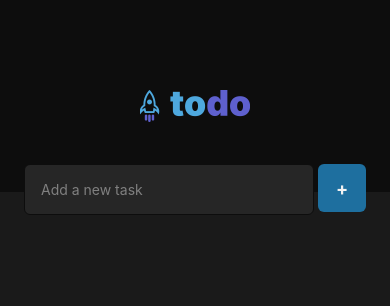
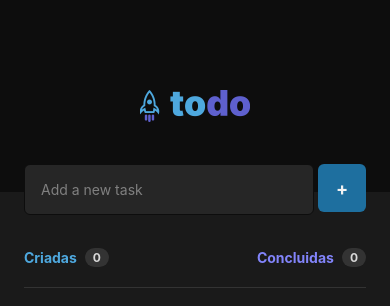
Before and after one commit to brunaporato/app_todolist, a React Native app: screen / in a window 390 px wide. Shown: the top 306 px of the page. Built offline with nearby package versions, Linux system fonts and the light colour scheme.

Commit message:
feat: stylization of list header

```diff
--- a/src/screens/Home/index.tsx
+++ b/src/screens/Home/index.tsx
@@ -23,6 +23,20 @@ export function Home() {
             <Text style={styles.buttonText}>+</Text>
           </TouchableOpacity>
         </View>
+        <View style={styles.headerList}>
+          <View style={styles.textHeaderList}>
+            <Text style={styles.created}>Criadas</Text>
+            <View style={styles.numberContainer}>
+              <Text style={styles.numberHeader}>0</Text>
+            </View>
+          </View>
+          <View style={styles.textHeaderList}>
+            <Text style={styles.done}>Concluidas</Text>
+            <View style={styles.numberContainer}>
+              <Text style={styles.numberHeader}>0</Text>
+            </View>
+          </View>
+        </View>
       </View>
     </View>
   )
--- a/src/screens/Home/styles.ts
+++ b/src/screens/Home/styles.ts
@@ -52,4 +52,44 @@ export const styles = StyleSheet.create({
     fontSize: 18,
     fontWeight: 'bold',
   },
+
+  headerList: {
+    flexDirection: 'row',
+    justifyContent: 'space-between',
+    paddingVertical: 20,
+    marginTop: 13,
+    borderBottomColor: '#333',
+    borderBottomWidth: 1,
+  },
+
+  textHeaderList: {
+    flexDirection: 'row',
+    gap: 8,
+    alignItems: 'center',
+  },
+
+  created: {
+    color: '#4EA8DE',
+    fontSize: 14,
+    fontWeight: 'bold',
+  },
+
+  done: {
+    color: '#8284fa',
+    fontSize: 14,
+    fontWeight: 'bold',
+  },
+
+  numberContainer: {
+    backgroundColor: '#333',
+    paddingVertical: 2,
+    paddingHorizontal: 8,
+    borderRadius: 999,
+  },
+
+  numberHeader: {
+    fontSize: 12,
+    color: '#D9D9D9',
+    fontWeight: 'bold',
+  },
 })
```
